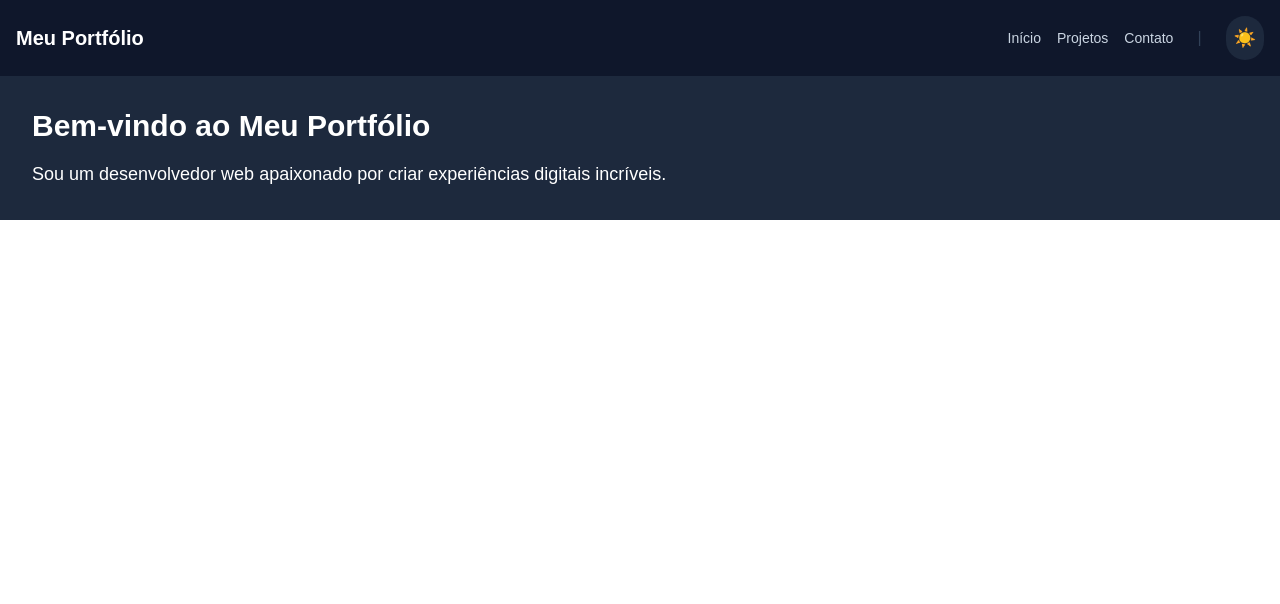
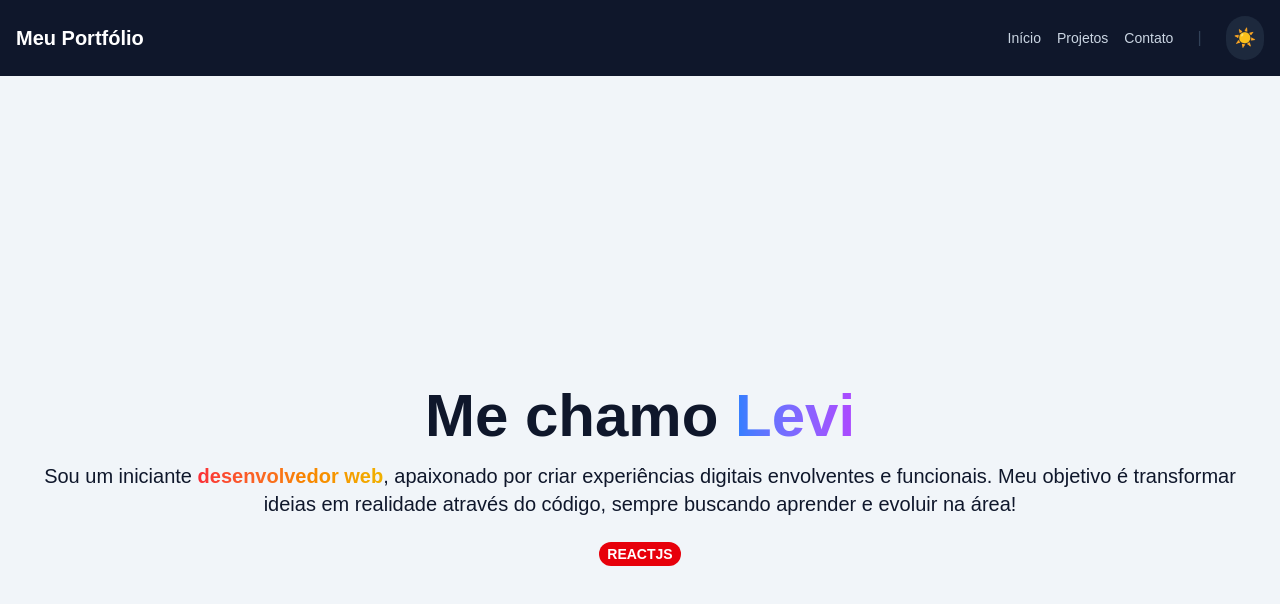
Before and after one commit to LevizBlessedpo/portifolio-nextjs, a Next.js app: page / in a window 1280 px wide. Shown: the top 604 px of the page. Built offline with nearby package versions, Linux system fonts and the light colour scheme.

Commit message:
Adiciono estrutura inicial do Hero e descriçaõ breve

```diff
--- a/src/app/components/Hero.jsx
+++ b/src/app/components/Hero.jsx
@@ -1,15 +1,25 @@
 export default function Hero() {
     return (
-        <section id="inicio" className="bg-slate-800 text-white p-8">
+        <section id="inicio" className="min-h-screen flex flex-col justify-center items-center text-center bg-slate-100 dark:bg-slate-900 text-slate-900 dark:text-white transition-colors duration-300 p-8">
+            <span>
+                <h1 className="text-4xl md:text-6xl font-bold mb-4">
+                    Me chamo {''}
+                    <span className="bg-gradient-to-r from-blue-500 to-purple-500 text-transparent bg-clip-text">Levi</span>
+                </h1>
+                <p className="text-lg md:text-xl mb-6">
+                    Sou um iniciante {''}
+                    <span className="bg-gradient-to-r from-red-500
+                    to-yellow-500 text-transparent bg-clip-text
+                    font-semibold">
+                        desenvolvedor web
+                    </span>,
+                    apaixonado por criar experiências digitais envolventes e funcionais. Meu objetivo é transformar ideias em realidade através do código, sempre buscando aprender e evoluir na área!
+                </p>
+                    <span className="bg-red-600 text-white px-2 py-1 rounded-full text-sm font-semibold">
+                        REACTJS
+                    </span>
 
-            <h2 className="text-3xl font-bold mb-4">
-                Bem-vindo ao Meu Portfólio
-            </h2>
-
-            <p className="text-lg">
-                Sou um desenvolvedor web apaixonado por criar experiências digitais incríveis.
-            </p>
-
+            </span>
         </section>
     )
 }
```
